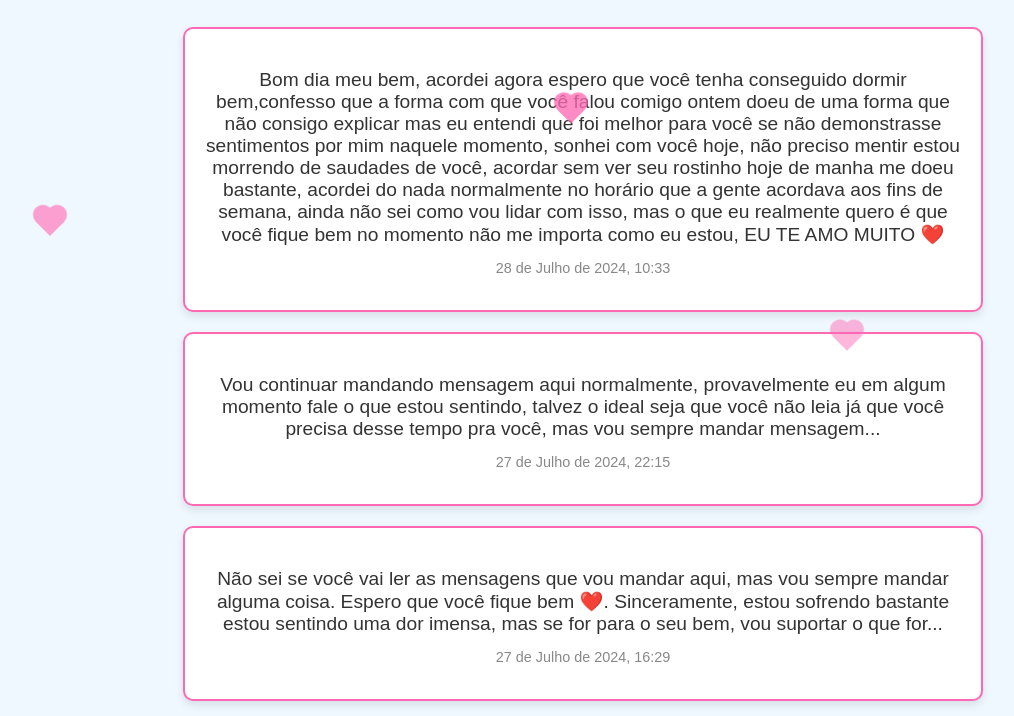
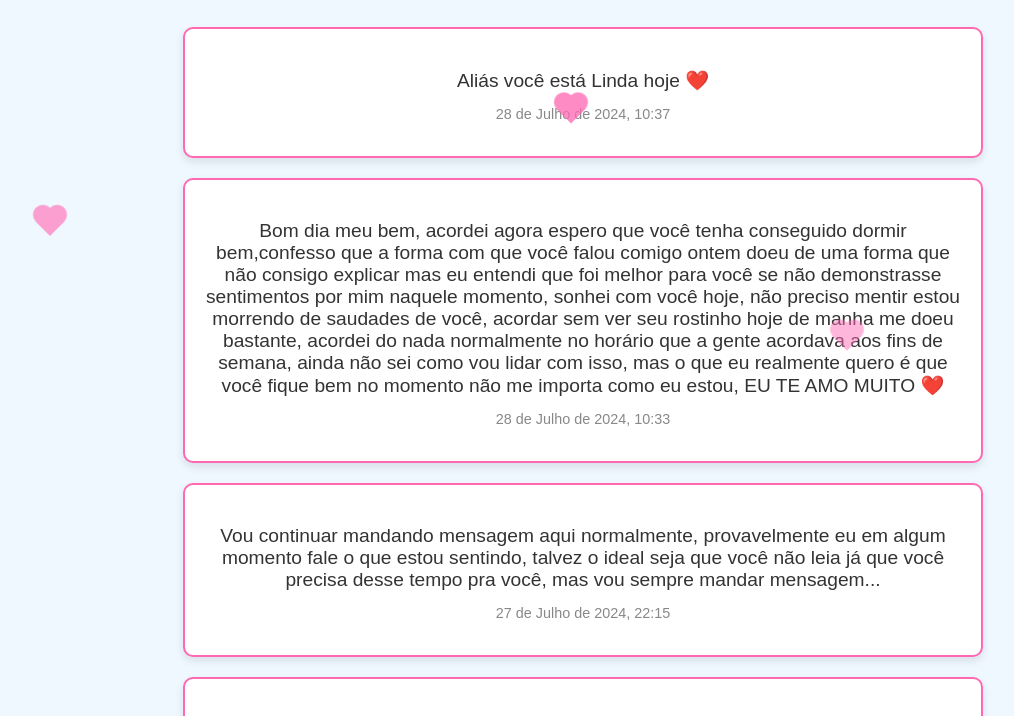
Before and after one commit to rafaeel1406/messages-for-my-dear, a website: page index.html in a window 1280 px wide. Shown: the part 82-798 px from the top of the page, without its empty margins (57-1071 px from the left). Drawn offline with Linux system fonts and the light colour scheme.

Commit message:
nova mensagem

```diff
--- a/index.html
+++ b/index.html
@@ -12,6 +12,10 @@
 <body>
     <div class="container">
         <h1>Mensagens para o MEU BEM 💖</h1>
+        <div class="card">
+            <p class="message">Aliás você está Linda hoje ❤️</p>
+            <p class="datetime">28 de Julho de 2024, 10:37</p>
+        </div>
         <div class="card">
             <p class="message">Bom dia meu bem, acordei agora espero que você tenha conseguido dormir bem,confesso que a
                 forma com que você falou comigo ontem doeu de uma forma que não consigo explicar mas eu entendi que foi
```
